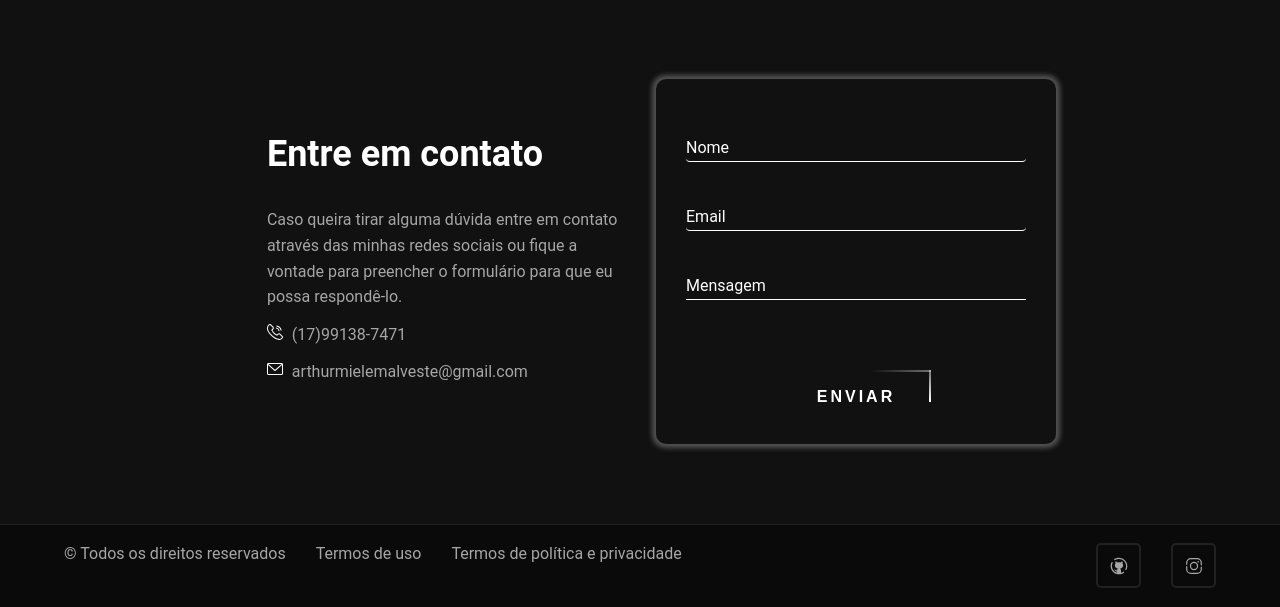
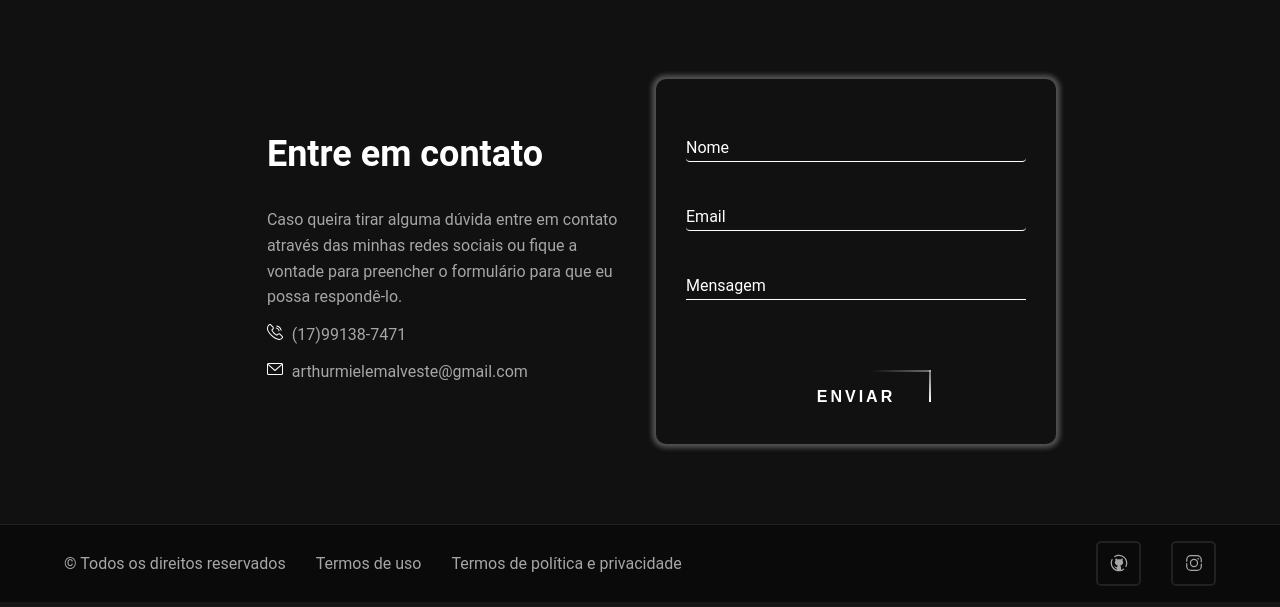
Before and after one commit to arthurMalveste/nportifolio, a Flask app: page / in a window 1280 px wide. Shown: the part 3382-3989 px from the top of the page. After the commit the page ends 3968 px from the top, so only its background shows below. Run offline with Flask 3, Linux system fonts and the light colour scheme; some libraries are stand-ins or nearby versions.

Commit message:
correcao de bugs

```diff
--- a/static/css/style.css
+++ b/static/css/style.css
@@ -1087,6 +1087,8 @@ flex-direction: column;
     color: #a6a6a6;
     gap: 30px;
     display: flex;
+    align-items: center;
+    margin: 0;
   }
 
   .sec-direitos p a {
--- a/static/js/particles.js
+++ b/static/js/particles.js
@@ -33,7 +33,7 @@ var pJS = function(tag_id, params){
         type: 'circle',
         stroke: {
           width: 0,
-          color: '#ff0000'
+          color: '#fff'
         },
         polygon: {
           nb_sides: 5
```
